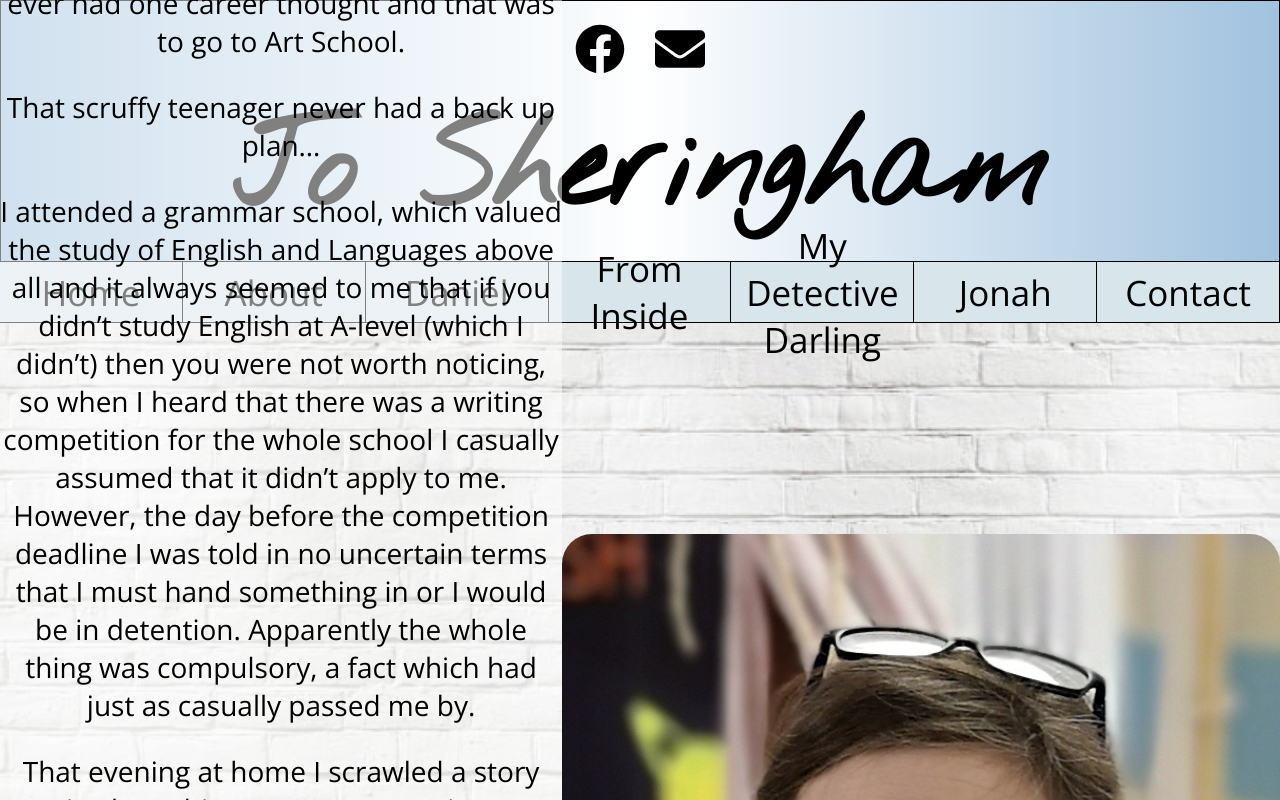
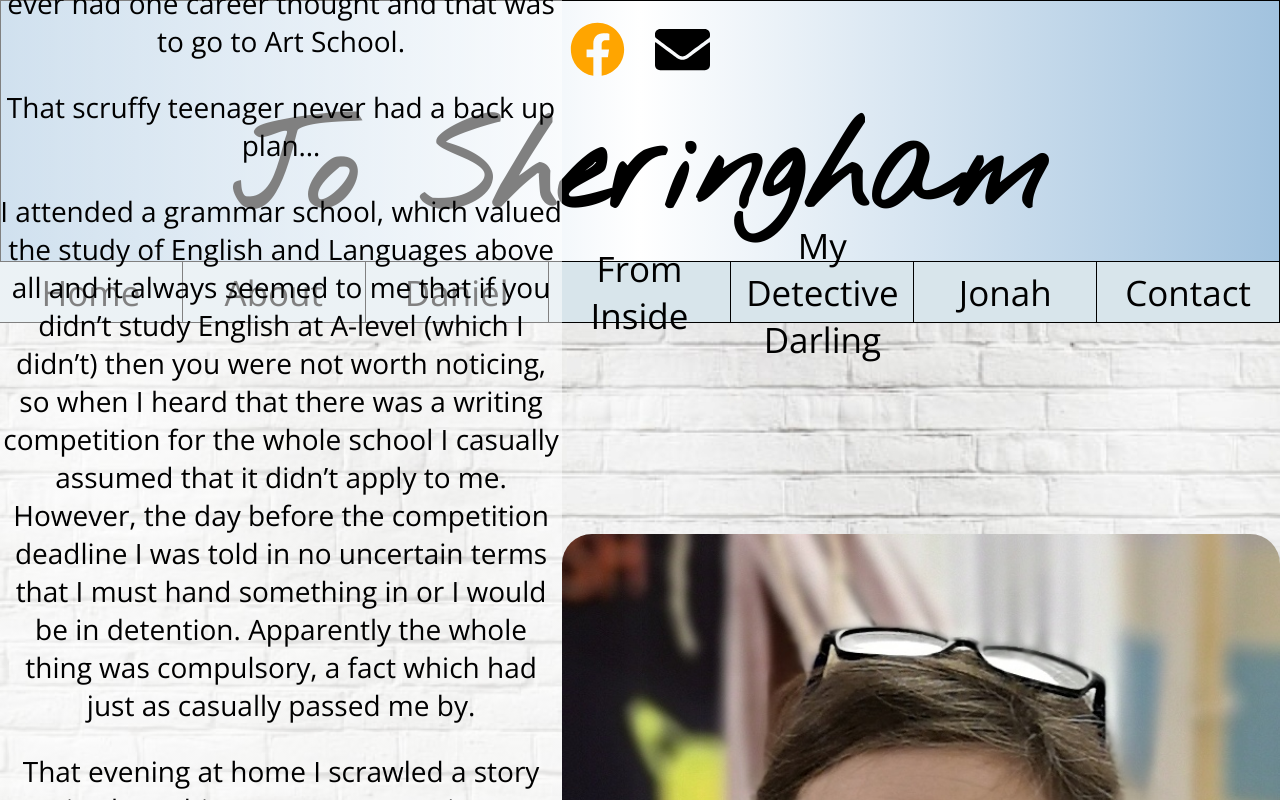
Before and after one commit to SianRichards/j-sheringham-author, a React (Create React App) app: page /about in a window 1280 px wide. In both pictures the pointer is over the icon 600 px from the left and 49 px from the top of the page. Shown: the top 800 px of the page. Built offline with nearby package versions, Linux system fonts and the light colour scheme.

Commit message:
stylings

```diff
--- a/src/components/button.module.scss
+++ b/src/components/button.module.scss
@@ -20,7 +20,7 @@
         inset 0 0 3px 0 rgba(0,0,0,.4),
         inset 0 0 3px 5px rgba(0,0,0,.05),
         2px 2px 4px 0 rgba(0,0,0,.25);
-        color: blue;
+        border-color: black;
     }
 
 }
--- a/src/components/header.module.scss
+++ b/src/components/header.module.scss
@@ -11,10 +11,14 @@
         display: flex;
         justify-content: space-evenly;
         .icons {
-            height: 50px;
+            height: 55px;
             width: auto;
             color: black;
             margin:15px;
+            &:hover {
+                cursor: pointer;
+                color: orange;
+            }
         }
     }
  .title {
--- a/src/pages/contact.tsx
+++ b/src/pages/contact.tsx
@@ -51,7 +51,7 @@ class Contact extends React.Component<IProps, IState> {
         <h2>Alternatively, you can find me on <a href="https://www.facebook.com/sheringhambooks/Facebook" target="_blank">Facebook</a></h2>
         </div>
         <div>
-        <img src={JoSheringham} />
+        <img src={JoSheringham} alt="The author Jo Sheringham at a book signing"/>
         </div>
         {/* <form onSubmit={this.handleSubmit}><h1>Contact</h1> <label>Your name: <input type="text" name="userName" onChange={this.handleChange}/></label>
         <label>Contact number: <input type="text" name="contactNo" onChange={this.handleChange}/></label>
```
